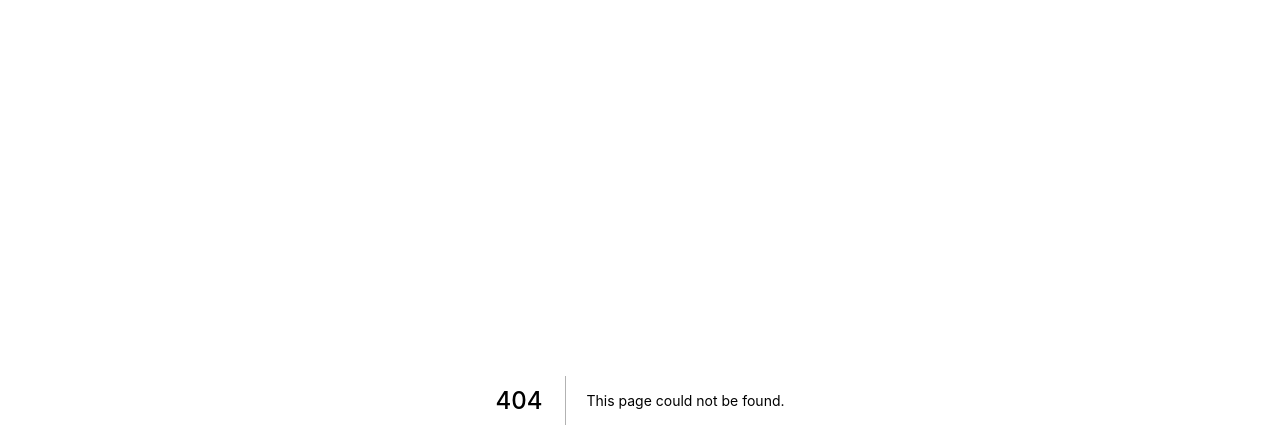
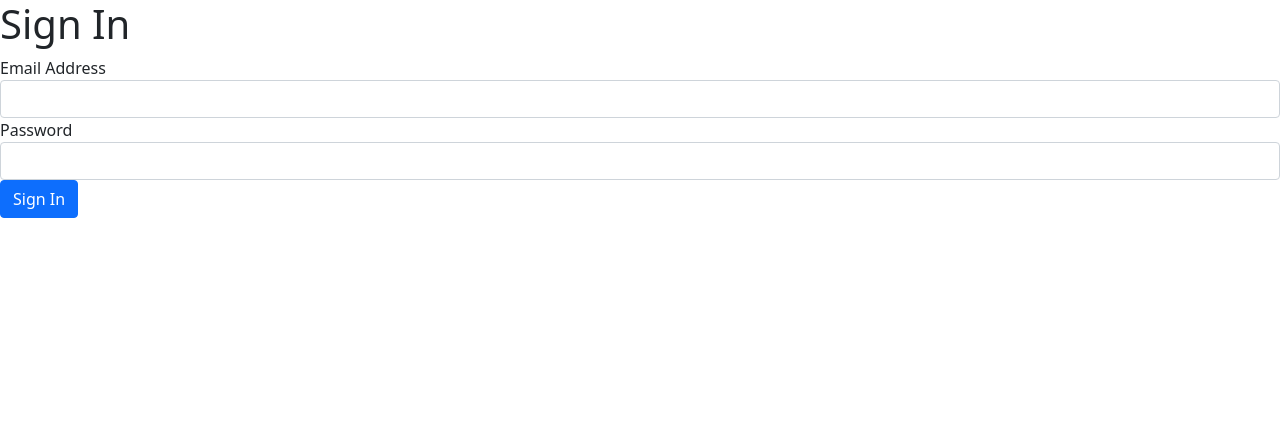
Before and after one commit to preschian/course-mcsvc-nodejs-and-reactjs, a Next.js app in the folder ticketing/client/: page /auth/signin in a window 1280 px wide. Before the commit this address had no page. Shown: the top 448 px of the page. Built offline with nearby package versions, Linux system fonts and the light colour scheme.

Commit message:
add signin form

```diff
--- /dev/null
+++ b/ticketing/client/pages/auth/signin.js
@@ -0,0 +1,48 @@
+import { useState, useEffect } from "react";
+import Router from "next/router";
+import useRequest from "../../hooks/use-request";
+
+export default () => {
+  const [email, setEmail] = useState("");
+  const [password, setPassword] = useState("");
+  const { doRequest, errors } = useRequest({
+    url: "/api/users/signin",
+    method: "post",
+    body: {
+      email,
+      password,
+    },
+    onSuccess: () => Router.push("/"),
+  });
+
+  const onSubmit = async (event) => {
+    event.preventDefault();
+
+    await doRequest();
+  };
+
+  return (
+    <form onSubmit={onSubmit}>
+      <h1>Sign In</h1>
+      <div className="form-group">
+        <label>Email Address</label>
+        <input
+          value={email}
+          onChange={(e) => setEmail(e.target.value)}
+          className="form-control"
+        />
+      </div>
+      <div className="form-group">
+        <label>Password</label>
+        <input
+          value={password}
+          onChange={(e) => setPassword(e.target.value)}
+          type="password"
+          className="form-control"
+        />
+      </div>
+      {errors}
+      <button className="btn btn-primary">Sign In</button>
+    </form>
+  );
+};
```
